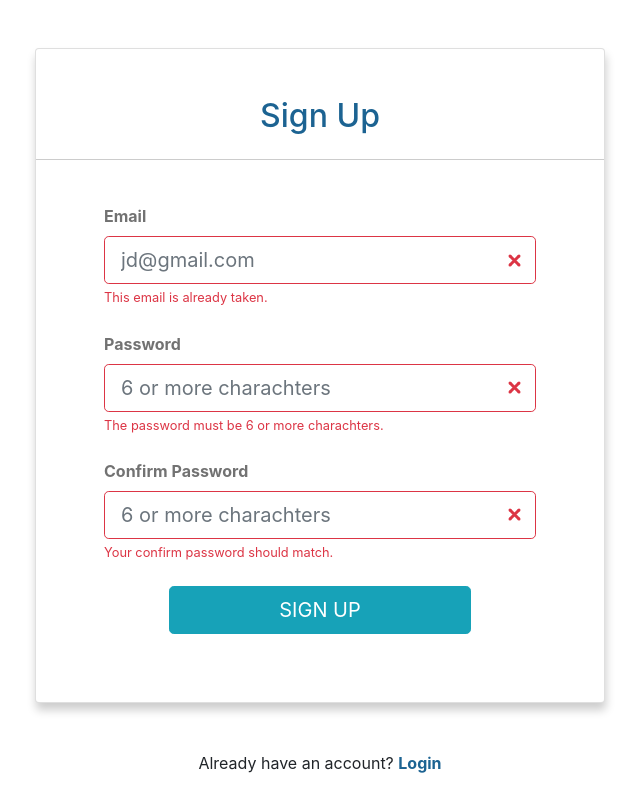
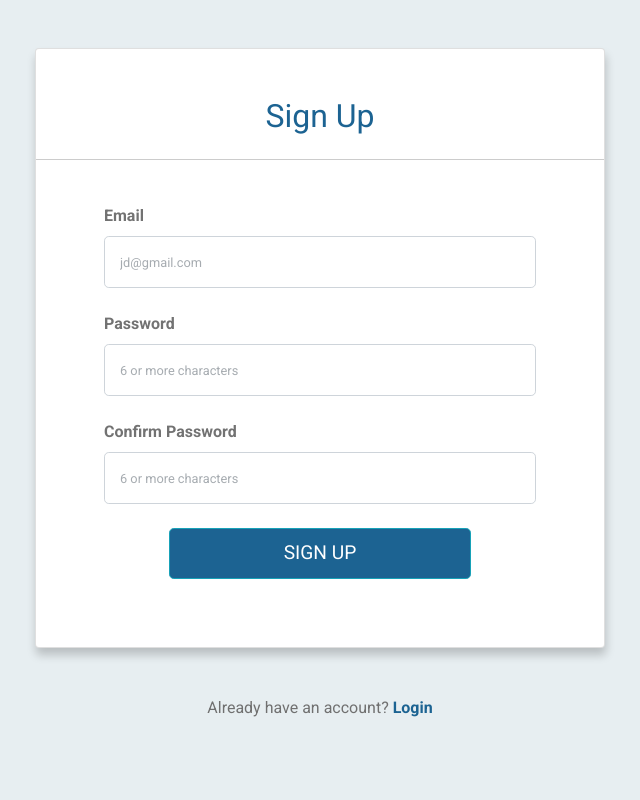
Before and after one commit to juanpichvrdo/blog, a Vue app: page /signup in a window 1280 px wide. Shown: the whole page, without its empty margins (320-960 px from the left). Built offline with nearby package versions, Linux system fonts and the light colour scheme.

Commit message:
Refactor login, move bootstrap import to App.vue and add form validation

```diff
--- a/package.json
+++ b/package.json
@@ -11,6 +11,7 @@
     "axios": "^0.18.0",
     "bootstrap": "^4.3.1",
     "js-cookie": "^2.2.0",
+    "toastr": "^2.1.4",
     "vee-validate": "^2.2.0",
     "vue": "^2.6.6",
     "vue-router": "^3.0.1",
--- a/src/App.vue
+++ b/src/App.vue
@@ -5,16 +5,9 @@
 </template>
 
 <script>
-
+require('bootstrap/dist/css/bootstrap.min.css');
 
 export default {
   name: 'app',
-  components: {
-  },
-  data() {
-    return {
-      isAuthenticated: false
-    };
-  }
 };
 </script>
--- a/src/assets/scss/main.scss
+++ b/src/assets/scss/main.scss
@@ -18,10 +18,6 @@ body {
   &--heading {
     color: #1c6392;
     border-bottom: solid 1px rgba(0, 0, 0, 0.2);
-  }
-
-  &--container {
-    background-color: white;
   }
 
   &--heading {
--- a/src/main.js
+++ b/src/main.js
@@ -1,12 +1,22 @@
 import Vue from 'vue';
+import VeeValidate from 'vee-validate';
 import App from './App.vue';
-import VeeValidate from 'vee-validate';
 import router from './router';
 import store from './store';
 
-import 'bootstrap/dist/css/bootstrap.min.css';
+require('toastr/build/toastr.css');
+
+
+Vue.use(VeeValidate, {
+  classes: true,
+  classNames: {
+    valid: 'is-valid',
+    invalid: 'is-invalid',
+  },
+});
 
 Vue.config.productionTip = false;
+
 Vue.use(VeeValidate);
 
 new Vue({
--- a/src/store.js
+++ b/src/store.js
@@ -7,27 +7,35 @@ Vue.use(Vuex);
 export default new Vuex.Store({
   state: {
     authenticated: false,
-    cookie: Cookies.get('authenticated')
+    cookie: Cookies.get('authenticated') || null
   },
   getters: {
     isAuthenticated: state => {
-      if (state.cookie === 'true') {
+      if (state.cookie || state.authenticated) {
         return true;
-      } else if (state.authenticated) {
-        return true
-      } else {
-        return false;
       }
+      return false;
     },
   },
   mutations: {
     authenticateUser(state) {
       state.authenticated = true;
+      if (state.cookie) {
+        state.authenticated = true;
+      }
     },
+    logoutUser(state) {
+      state.authenticated = false;
+      state.cookie = null;
+    }
   },
   actions: {
     authenticateUser({ commit }, user) {
       commit('authenticateUser');
     },
+    logoutUser({ commit }) {
+      Cookies.remove('authenticated');
+      commit('logoutUser');
+    }
   },
 });
--- a/src/views/HomePage.vue
+++ b/src/views/HomePage.vue
@@ -1,13 +1,27 @@
 <template>
   <div class="home-page">
     <h1>Home Page</h1>
-    <button class="btn btn-warning">Log Out</button>
+    <button
+      class="btn btn-warning"
+      @click="onLogout"
+    >
+      Log Out
+    </button>
   </div>
 </template>
 
 <script>
+import { mapActions } from 'vuex';
+import router from '../router.js';
+
 export default {
-  name: 'HomePage'
+  name: 'HomePage',
+  methods: {
+    onLogout() {
+      this.$store.dispatch('logoutUser')
+      router.push('/login');
+    }
+  }
 }
 </script>
 
--- a/src/views/LoginPage.vue
+++ b/src/views/LoginPage.vue
@@ -4,10 +4,15 @@
       <div class="form card px-0 col-10 col-md-6 mt-5">
         <h2 class="form--heading text-center pb-4 mt-5 mb-4">Login</h2>
         <div class="card-body">
-          <form class="px-md-5" @submit.prevent="processForm">
+          <form
+            class="px-md-5"
+            @submit.prevent="validateForm"
+            novalidate
+          >
             <div class="form-group mb-4">
               <label class="form--label" for="loginEmail">Email</label>
               <input
+                v-validate="'required|email'"
                 class="form--input form-control form-control-lg"
                 type="email"
                 id="loginEmail"
@@ -15,17 +20,26 @@
                 name="email"
                 v-model="email"
               >
+              <div class="invalid-feedback">
+                {{ errors.first('email') }}
+              </div>
             </div>
+
             <div class="form-group mb-4">
               <label class="form--label" for="loginPassword">Password</label>
               <input
+                v-validate="'required|min:6'"
                 class="form--input form-control form-control-lg"
                 type="password"
                 id="loginPassword"
-                placeholder="6 or more charachters"
+                placeholder="6 or more characters"
                 name="password"
                 v-model="password"
+
               >
+              <div class="invalid-feedback">
+                {{ errors.first('password') }}
+              </div>
             </div>
             <div class="row justify-content-between mb-5 px-3">
               <div class="form-check">
@@ -54,8 +68,10 @@
 <script>
 import axios from 'axios';
 import Cookies from 'js-cookie'
-import { mapActions, mapGetters } from 'vuex'
+import toastr from 'toastr'
+import { mapActions } from 'vuex'
 import router from '../router.js'
+window.Cookies = Cookies;
 
 export default {
   name: "LoginForm",
@@ -67,19 +83,32 @@ export default {
     }
   },
   methods: {
+    validateForm() {
+      this.$validator.validateAll().then((result) => {
+        if (result) {
+          this.processForm();
+          return;
+        }
+        // toastr.error('I do not think that word means what you think it means.', 'Inconceivable!')
+      })
+    },
     processForm() {
-      axios.get(`http://localhost:3000/users?email=${this.email}&password=${this.password}`)
-        .then((result) => result.data[0])
+      axios
+        .get(`http://localhost:3000/users?email=${this.email}&password=${this.password}`)
+        .then(({ result: data }) => {
+          if (data) {
+            return data;
+          } else {
+            // Throw error message
+          }
+        })
         .then(user => {
-          if (user) {
             if (this.rememberMe) {
-              Cookies.set('authenticated', 'true');
-            }
-            this.$store.dispatch('authenticateUser', { ...user })
+              Cookies.set('authenticated', true)
+            };
+
+            this.$store.dispatch('authenticateUser', user);
             router.push('/');
-          } else {
-            console.log('User does not exist')
-          }
         })
     }
   }
--- a/src/views/SignUpPage.vue
+++ b/src/views/SignUpPage.vue
@@ -4,7 +4,11 @@
       <div class="form card px-0 col-10 col-md-6 mt-5">
         <h2 class="form--heading text-center pb-4 mt-5 mb-4">Sign Up</h2>
         <div class="card-body">
-          <form class="px-md-5">
+          <form
+            class="px-md-5"
+            @submit.prevent="validateForm"
+            novalidate
+          >
             <div class="form-group mb-4">
               <label
                 class="form--label"
@@ -13,40 +17,47 @@
                 Email
               </label>
               <input
+                v-validate="'required|email'"
                 class="form--input form-control form-control-lg"
-                v-bind:class="{ 'is-invalid': emailIsInvalid }"
                 type="email"
                 id="signUpEmail"
                 placeholder="jd@gmail.com"
+                name="email"
+                v-model="email"
               >
               <div class="invalid-feedback">
-                This email is already taken.
+                {{ errors.first('email') }}
               </div>
             </div>
             <div class="form-group mb-4">
               <label class="form--label" for="signUpPassword">Password</label>
               <input
+                v-validate="'required|min:6'"
                 class="form--input form-control form-control-lg"
-                v-bind:class="{ 'is-invalid': passwordIsInvalid }"
                 type="password"
                 id="signUpPassword"
-                placeholder="6 or more charachters"
+                placeholder="6 or more characters"
+                ref="password"
+                name="password"
+                v-model="password"
               >
               <div class="invalid-feedback">
-                The password must be 6 or more charachters.
+                {{ errors.first('password') }}
               </div>
             </div>
             <div class="form-group mb-4">
               <label class="form--label" for="confirmSignUpPassword">Confirm Password</label>
               <input
+                v-validate="'required|min:6|confirmed:password'"
                 class="form--input form-control form-control-lg"
-                v-bind:class="{ 'is-invalid': passwordDoNotMatch }"
+                name="password_confirmation"
                 type="password"
                 id="confirmSignUpPassword"
-                placeholder="6 or more charachters"
+                placeholder="6 or more characters"
+                data-vv-as="password"
               >
               <div class="invalid-feedback">
-                Your confirm password should match.
+                {{ errors.first('password_confirmation') }}
               </div>
             </div>
             <button class="form--button btn btn-info btn-lg d-block mx-auto mb-5">SIGN UP</button>
@@ -61,13 +72,32 @@
 </template>
 
 <script>
+import axios from 'axios';
+import router from '../router.js'
+
 export default {
   name: "SignUpForm",
   data() {
     return {
-      emailIsInvalid: true,
-      passwordIsInvalid: true,
-      passwordDoNotMatch: true
+      email: '',
+      password: '',
+    }
+  },
+  methods: {
+    validateForm() {
+      this.$validator.validateAll().then((result) => {
+        if (result) {
+          this.processForm();
+          return;
+        }
+        // toastr.error('I do not think that word means what you think it means.', 'Inconceivable!')
+      })
+    },
+    processForm() {
+      axios.post('http://localhost:3000/users', {
+        email: this.email,
+        password: this.password
+      }).then(response => console.log(response))
     }
   }
 };
```
Also changed, not shown: 1 other file (tests, documents, lock files or other folders).
